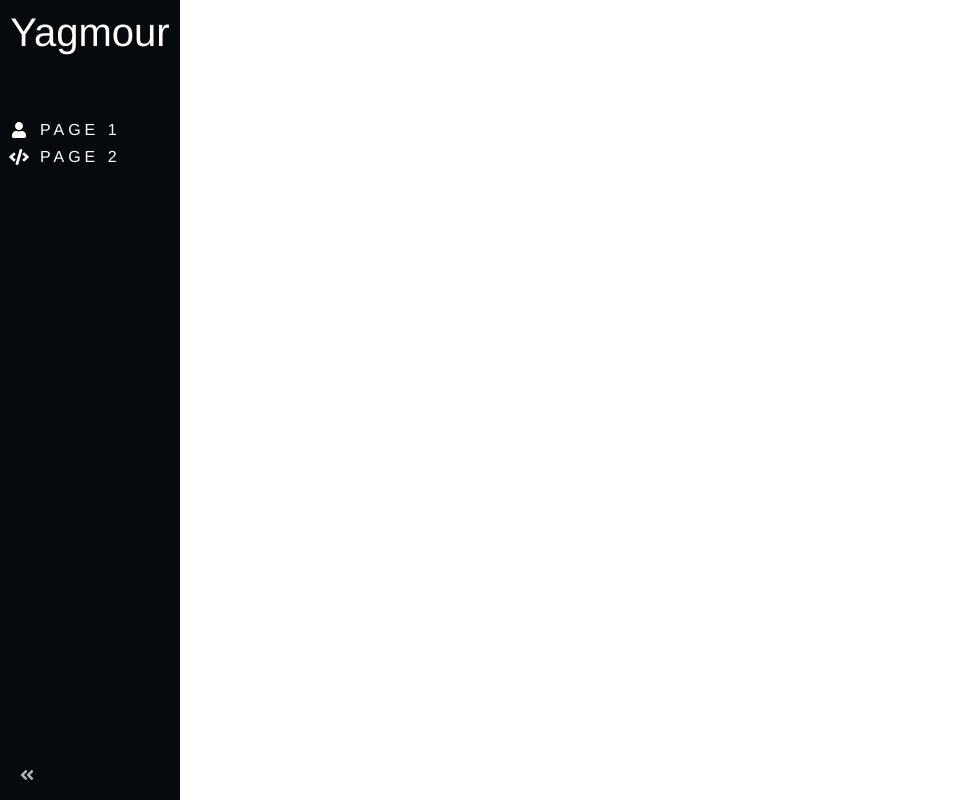
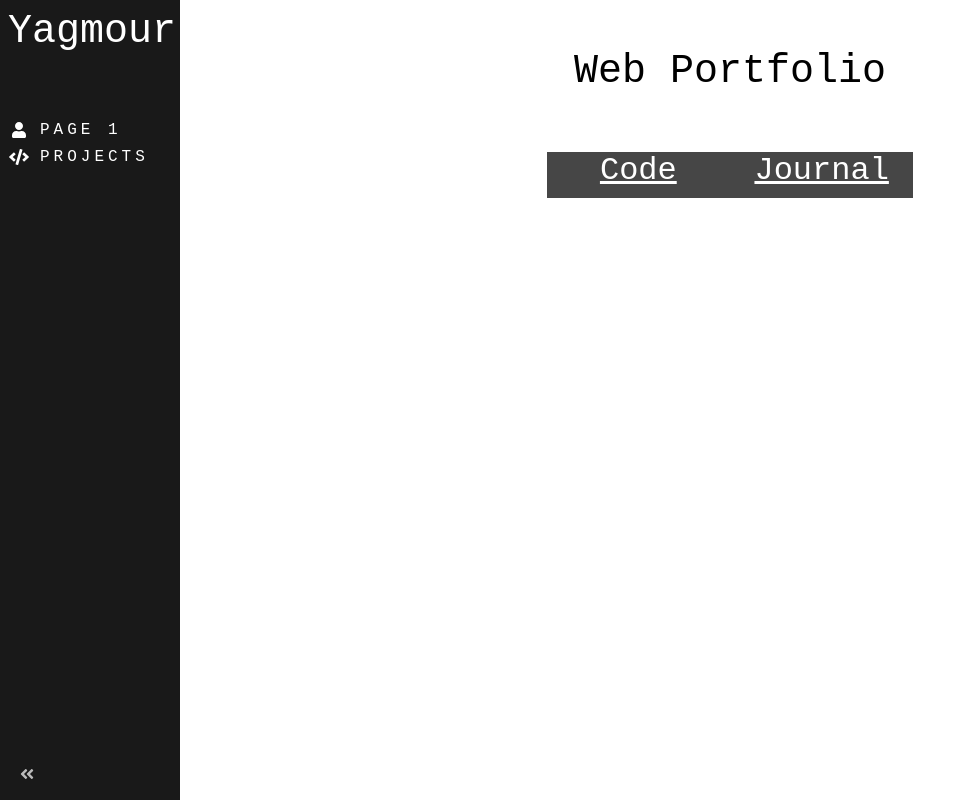
Before and after one commit to m-yag/web-portfolio, a Vue app: page /web-portfolio in a window 1280 px wide. Shown: the whole page, without its empty margins (0-968 px from the left). Built offline with nearby package versions, Linux system fonts and the light colour scheme.

Commit message:
Add Tabmenu component for projects.
Each project page possesses a nested router-view to display code/journal
using the Tabmenu component.

- Modify router/index.js to support nested router-view.
- CSS stylings here and there to make things pretty.

```diff
--- a/src/App.vue
+++ b/src/App.vue
@@ -1,6 +1,14 @@
+<template>
+  <Sidebar />
+  <div :style="{ 'margin-left': sidebarWidth }">
+    <router-view />
+  </div>
+</template>
+
 <script>
 import Sidebar from '@/components/sidebar/Sidebar'
 import { sidebarWidth } from '@/components/sidebar/state'
+
 export default {
   components: { Sidebar },
   setup() {
@@ -8,20 +16,22 @@ export default {
   }
 }
 </script>
-<template>
-  <Sidebar />
-  <div :style="{ 'margin-left': sidebarWidth }">
-    <router-view />
-  </div>
-</template>
 
 <style>
+:root {
+  --bg-light: #F5F5F5;
+  --fg-light: #000000;
+  --btn-light: #464646;
+  --nav-light: #191919;
+  --orange: #B35900;
+}
+
 #app {
-  font-family: Avenir, Helvetica, Arial, sans-serif;
+  font-family: 'Courier New', monospace;
   -webkit-font-smoothing: antialiased;
   -moz-osx-font-smoothing: grayscale;
-  text-align: center;
-  color: #2c3e50;
+
+  color: var(--fg-light);
 }
 
 #nav {
@@ -30,10 +40,10 @@ export default {
 
 #nav a {
   font-weight: bold;
-  color: #2c3e50;
+/*  color: #2c3e50; */
 }
 
 #nav a.router-link-exact-active {
-  color: #42b983;
+/*  color: #42b983; */
 }
 </style>
--- a/src/components/sidebar/Sidebar.vue
+++ b/src/components/sidebar/Sidebar.vue
@@ -21,7 +21,7 @@ export default {
     </h1>
 
     <SidebarLink to="/" icon="fas fa-user">Page 1</SidebarLink>
-    <SidebarLink to="/temp" icon="fas fa-code">Page 2</SidebarLink>
+    <SidebarLink to="/projects" icon="fas fa-code">Projects</SidebarLink>
 
     <span
       class="collapse-icon"
@@ -37,14 +37,14 @@ export default {
 :root {
   --sidebar-bg-color: #05080D;
   --sidebar-active: #262828;
-  --sidebar-hover: #AACFD1;
+  --sidebar-hover: #B35900;
 }
 </style>
 
 <style scoped>
 .sidebar {
   color: white;
-  background-color: var(--sidebar-bg-color);
+  background-color: var(--nav-light);
 
   float: left;
   position: fixed;
--- /dev/null
+++ b/src/components/tabmenu/Tabmenu.vue
@@ -0,0 +1,53 @@
+<template>
+
+<div class="container">
+  <div class="row justify-content-center">
+    <router-link :to="to_code" class="col-sm-2 slanted-left text-white">
+      <h2 class="text-center text-white">Code</h2>
+    </router-link>
+    <router-link :to="to_journal" class="col-sm-2 slanted-right text-white">
+      <h2 class="text-center">Journal</h2>
+    </router-link>
+  </div>
+</div>
+
+</template>
+
+<script>
+export default {
+  props: {
+    to_code: {type: String, required: true},
+    to_journal: {type: String, required: true}
+  }
+}
+</script>
+
+<style>
+:root {
+  --sidebar-bg-color: #05080D;
+  --sidebar-active: #262828;
+  --sidebar-hover: #b35900;
+}
+</style>
+
+<style scoped>
+.slanted-left {
+  background-color: var(--btn-light);
+}
+
+.slanted-left:focus:active {
+  -webkit-clip-path: polygon(8% 0, 100% 0, 100% 100%, 0 100%, 0 24%);
+  clip-path: polygon(8% 0, 100% 0, 100% 100%, 0 100%, 0 24%);
+  background-color: #b35900;
+}
+
+.slanted-right {
+  background-color: var(--btn-light);
+}
+
+.slanted-right:focus:active {
+  -webkit-clip-path: polygon(92% 0, 100% 24%, 100% 100%, 0 100%, 0 0%);
+  clip-path: polygon(92% 0, 100% 24%, 100% 100%, 0 100%, 0 0%);
+  background-color: var(--orange);
+}
+</style>
--- a/src/router/index.js
+++ b/src/router/index.js
@@ -8,9 +8,20 @@ const routes = [
     component: Home
   },
   {
-    path: '/temp',
-    name: 'Temp',
-    component: ()=>import('../views/Temp.vue')
+    path: '/projects',
+    name: 'Projects',
+    component: ()=>import('../views/Projects.vue')
+  },
+  {
+    path: '/web-portfolio',
+    name: 'Web Portfolio',
+    component: ()=>import('../views/web-portfolio/WebPortfolio.vue'),
+    children: [
+      {
+        path: '/web-portfolio/code',
+        component: ()=>import('../views/web-portfolio/Code.vue')
+      }
+    ]
   }
 ]
 
--- a/src/views/About.vue
+++ /dev/null
@@ -1,5 +0,0 @@
-<template>
-  <div class="about">
-    <h1>This is an about page</h1>
-  </div>
-</template>
--- /dev/null
+++ b/src/views/Projects.vue
@@ -0,0 +1,23 @@
+<template>
+  <div class="container mt-5">
+    <div class="row mb-5">
+      <h1 class="text-center">Current Projects</h1>
+    </div>
+
+    <div class="row">
+      <p>List of all 'active' coding projects.</p>
+    </div>
+    <div class="row">
+      <ul>
+        <li>
+          <router-link to="/web-portfolio">Web Portfolio</router-link>
+        </li>
+      </ul>
+    </div>
+
+  </div>
+</template>
+
+<script>
+export default {}
+</script>
--- a/src/views/Temp.vue
+++ b/src/views/Temp.vue
@@ -7,3 +7,6 @@ export default {
   name: 'Temp'
 }
 </script>
+
+<style scoped>
+</style>
--- /dev/null
+++ b/src/views/web-portfolio/Code.vue
@@ -0,0 +1,7 @@
+<template>
+  <h2>Code</h2>
+</template>
+
+<script>
+export default {}
+</script>
--- /dev/null
+++ b/src/views/web-portfolio/WebPortfolio.vue
@@ -0,0 +1,19 @@
+<template>
+  <div class="container mt-5">
+    <div class="row">
+      <h1 class="text-center">Web Portfolio</h1>
+    </div>
+    <div class="row mt-5">
+      <Tabmenu to_code="#" to_journal="#"></Tabmenu>
+      <router-view />
+    </div>
+  </div>
+</template>
+
+<script>
+import Tabmenu from '@/components/tabmenu/Tabmenu'
+
+export default {
+  components: {Tabmenu}
+}
+</script>
```
